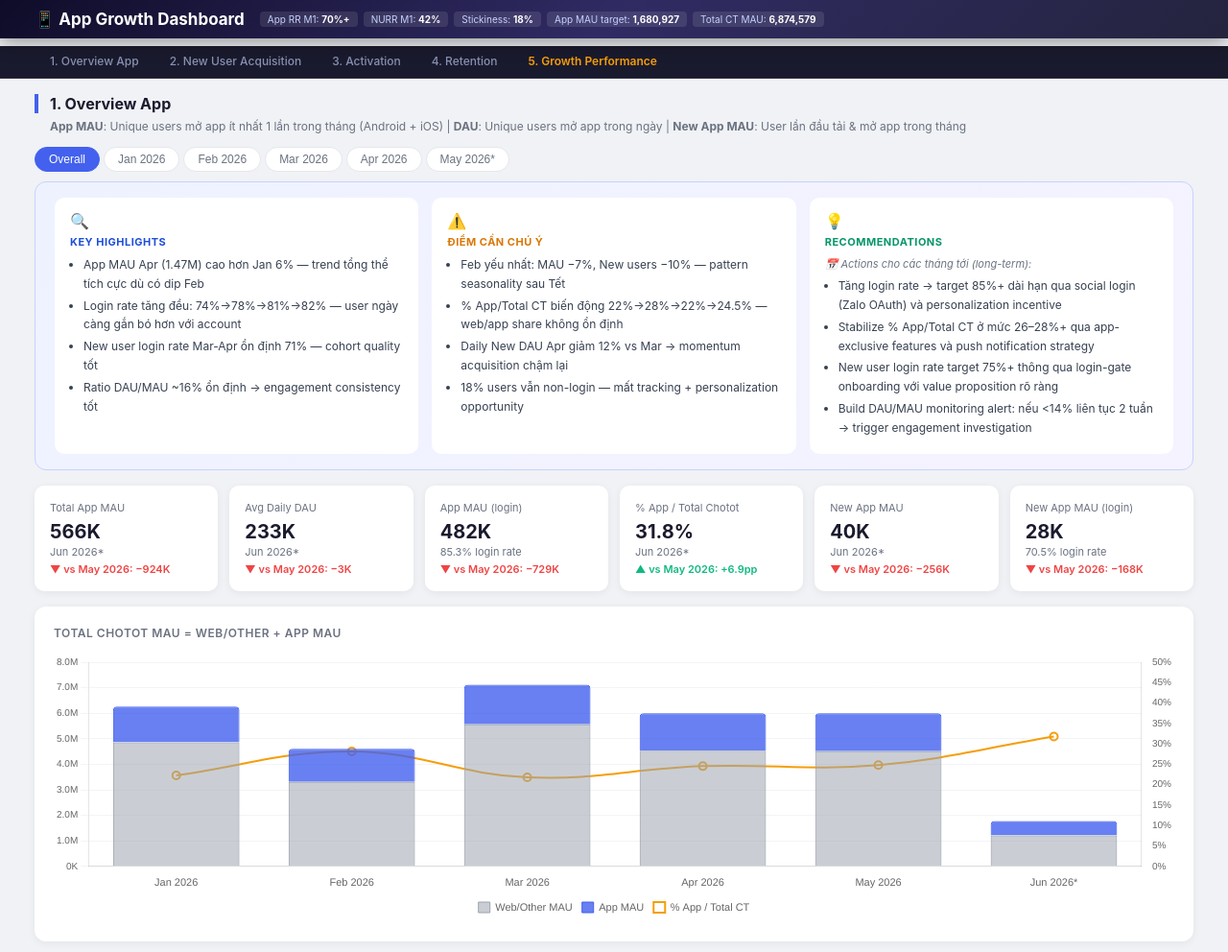
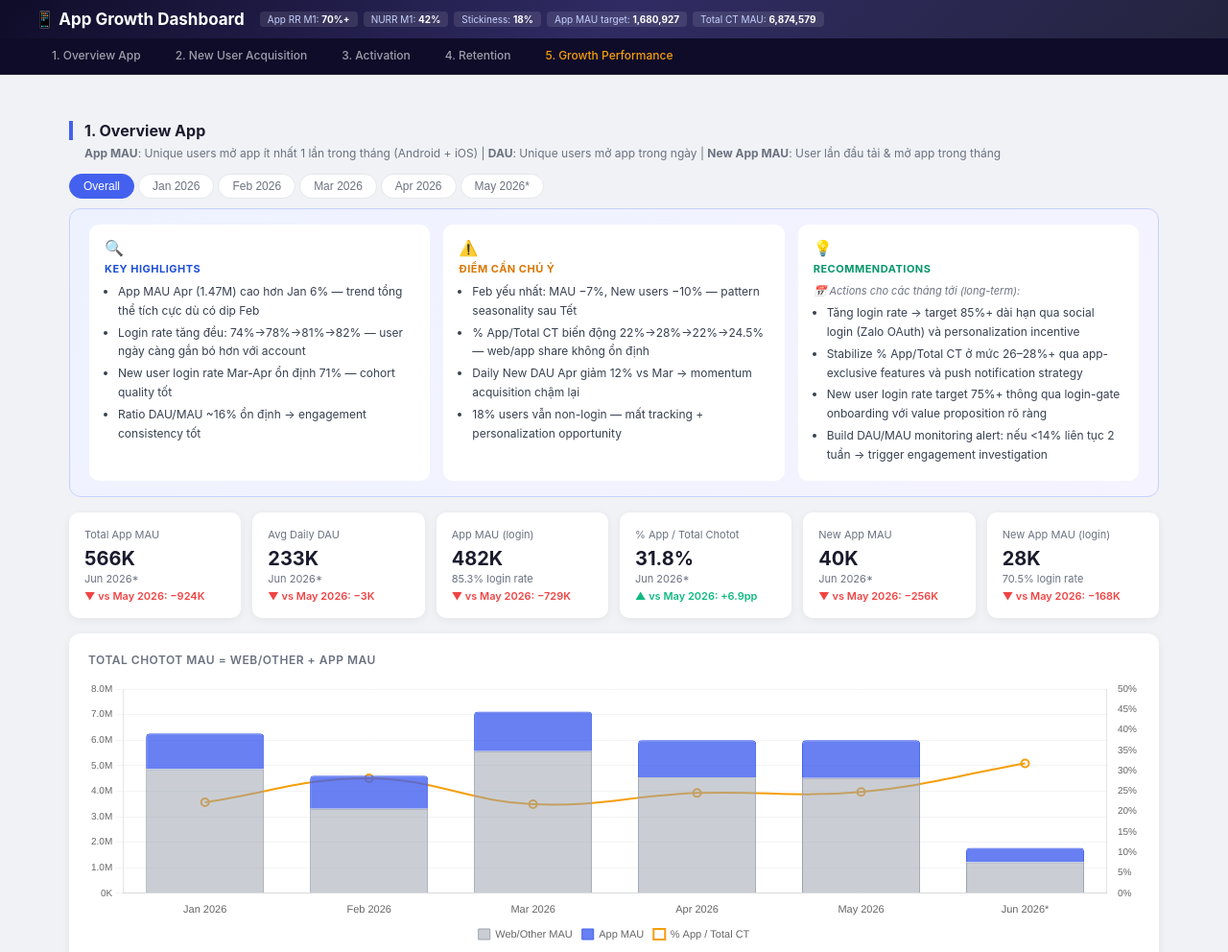
Before and after one commit to chile-ct/ct-demand-marketing, a website: page app-growth.html in a window 1280 px wide. Shown: the top 992 px of the page at 96% size. Drawn offline with nearby package versions, Linux system fonts and the light colour scheme.

Commit message:
Redesign header nav (dark unified, no gap), fix web retention clamping

```diff
--- a/app-growth.html
+++ b/app-growth.html
@@ -9,7 +9,7 @@
 * { box-sizing: border-box; margin: 0; padding: 0; }
 body { font-family: -apple-system, BlinkMacSystemFont, 'Segoe UI', sans-serif; background: #f0f2f5; color: #1a1a2e; }
 
-.header { background: linear-gradient(135deg, #0f0c29 0%, #302b63 50%, #24243e 100%); color: white; padding: 10px 36px; position: sticky; top: 0; z-index: 100; box-shadow: 0 4px 20px rgba(0,0,0,0.4); }
+.header { background: linear-gradient(135deg, #0f0c29 0%, #302b63 50%, #24243e 100%); color: white; padding: 10px 36px; position: sticky; top: 0; z-index: 100; }
 .header-row { display: flex; align-items: center; gap: 16px; flex-wrap: wrap; }
 .header h1 { font-size: 17px; font-weight: 700; white-space: nowrap; }
 .header-meta { display: flex; align-items: center; gap: 6px; flex-wrap: wrap; }
@@ -18,6 +18,8 @@ body { font-family: -apple-system, BlinkMacSystemFont, 'Segoe UI', sans-serif; b
 .months-badge { display: flex; gap: 6px; flex-wrap: wrap; }
 .months-badge span { background: rgba(255,255,255,0.1); border-radius: 20px; padding: 2px 10px; font-size: 10px; }
 .months-badge span.active { background: #f59e0b; color: #1a1a2e; font-weight: 700; }
+.nav-tab { display:inline-block; padding:10px 18px; color:rgba(255,255,255,0.6); text-decoration:none; font-size:12px; font-weight:500; white-space:nowrap; border-bottom:2px solid transparent; transition:all 0.15s; }
+.nav-tab:hover { color:white; border-bottom-color:rgba(255,255,255,0.4); }
 .container { padding: 24px 36px; max-width: 1440px; margin: 0 auto; }
 
 /* EXECUTIVE SUMMARY */
@@ -133,15 +135,16 @@ canvas { max-height: 320px; }
   </div><!-- header-row -->
 </div>
 
-<nav style="background:#1a1a2e;border-bottom:1px solid rgba(255,255,255,0.1);position:sticky;top:48px;z-index:99;overflow-x:auto;white-space:nowrap">
-  <div style="display:flex;gap:0;max-width:1440px;margin:0 auto;padding:0 36px">
-    <a href="#section-1" style="display:inline-block;padding:8px 16px;color:#8892b0;text-decoration:none;font-size:12px;font-weight:500;border-bottom:2px solid transparent;transition:all 0.15s" onmouseover="this.style.color='white';this.style.borderColor='#4361ee'" onmouseout="this.style.color='#8892b0';this.style.borderColor='transparent'">1. Overview App</a>
-    <a href="#section-2" style="display:inline-block;padding:8px 16px;color:#8892b0;text-decoration:none;font-size:12px;font-weight:500;border-bottom:2px solid transparent;transition:all 0.15s" onmouseover="this.style.color='white';this.style.borderColor='#4361ee'" onmouseout="this.style.color='#8892b0';this.style.borderColor='transparent'">2. New User Acquisition</a>
-    <a href="#section-3" style="display:inline-block;padding:8px 16px;color:#8892b0;text-decoration:none;font-size:12px;font-weight:500;border-bottom:2px solid transparent;transition:all 0.15s" onmouseover="this.style.color='white';this.style.borderColor='#4361ee'" onmouseout="this.style.color='#8892b0';this.style.borderColor='transparent'">3. Activation</a>
-    <a href="#section-4" style="display:inline-block;padding:8px 16px;color:#8892b0;text-decoration:none;font-size:12px;font-weight:500;border-bottom:2px solid transparent;transition:all 0.15s" onmouseover="this.style.color='white';this.style.borderColor='#4361ee'" onmouseout="this.style.color='#8892b0';this.style.borderColor='transparent'">4. Retention</a>
-    <a href="#section-5" style="display:inline-block;padding:8px 16px;color:#f59e0b;text-decoration:none;font-size:12px;font-weight:600;border-bottom:2px solid transparent;transition:all 0.15s" onmouseover="this.style.borderColor='#f59e0b'" onmouseout="this.style.borderColor='transparent'">5. Growth Performance</a>
-  </div>
-</nav>
+<div style="background:#0f0c29;border-bottom:1px solid rgba(255,255,255,0.08)">
+  <div style="display:flex;max-width:1440px;margin:0 auto;padding:0 36px;overflow-x:auto">
+    <a href="#section-1" class="nav-tab">1. Overview App</a>
+    <a href="#section-2" class="nav-tab">2. New User Acquisition</a>
+    <a href="#section-3" class="nav-tab">3. Activation</a>
+    <a href="#section-4" class="nav-tab">4. Retention</a>
+    <a href="#section-5" class="nav-tab" style="color:#f59e0b">5. Growth Performance</a>
+  </div>
+</div>
+<div class="container">
 <div class="container">
 
 <!-- ===== EXECUTIVE SUMMARY ===== -->
@@ -1065,7 +1068,7 @@ function renderAllCharts() {
       const webD1 = MONTHS.map((_,i) => {
         const t=ret.total_d1[i], a=ret.app_d1[i], wm=ov.web_other_mau[i], tm=ov.total_ct_mau[i], am=ov.mau_app[i];
         if(t==null||a==null||!wm||!tm||!am) return null;
-        return (tm*t - am*a)/wm;
+        const webVal=(tm*t - am*a)/wm; return (webVal>t||webVal<0)?null:webVal;
       });
       new Chart(ctx,{type:'line',data:{labels:MONTHS,datasets:[
         {label:'Total CT User D1',data:ret.total_d1,borderColor:'#9ca3af',backgroundColor:'#9ca3af22',fill:false,tension:0.4,pointRadius:4,borderWidth:2},
@@ -1083,13 +1086,13 @@ function renderAllCharts() {
       const wm = web_other_mau[i], tm = ov.total_ct_mau ? ov.total_ct_mau[i] : null, am = ov.mau_app[i];
       const td = ret.total_d7[i], ad = ret.app_d7[i];
       if (wm==null || wm===0 || td==null || ad==null || am==null) return null;
-      return ((tm||am+wm)*td - am*ad) / wm;
+      const v=((tm||am+wm)*td - am*ad)/wm; return (v>td||v<0)?null:v;
     });
     const web_m1 = MONTHS.map((m,i) => {
       const wm = web_other_mau[i], tm = ov.total_ct_mau ? ov.total_ct_mau[i] : null, am = ov.mau_app[i];
       const td = ret.total_m1[i], ad = ret.app_m1[i];
       if (wm==null || wm===0 || td==null || ad==null || am==null) return null;
-      return ((tm||am+wm)*td - am*ad) / wm;
+      const v=((tm||am+wm)*td - am*ad)/wm; return (v>td||v<0)?null:v;
     });
     function makeRetChart(id, label1, d1, label2, d2, label3, d3, label4, d4) {
       const ctx = document.getElementById(id); if(!ctx) return;
```
